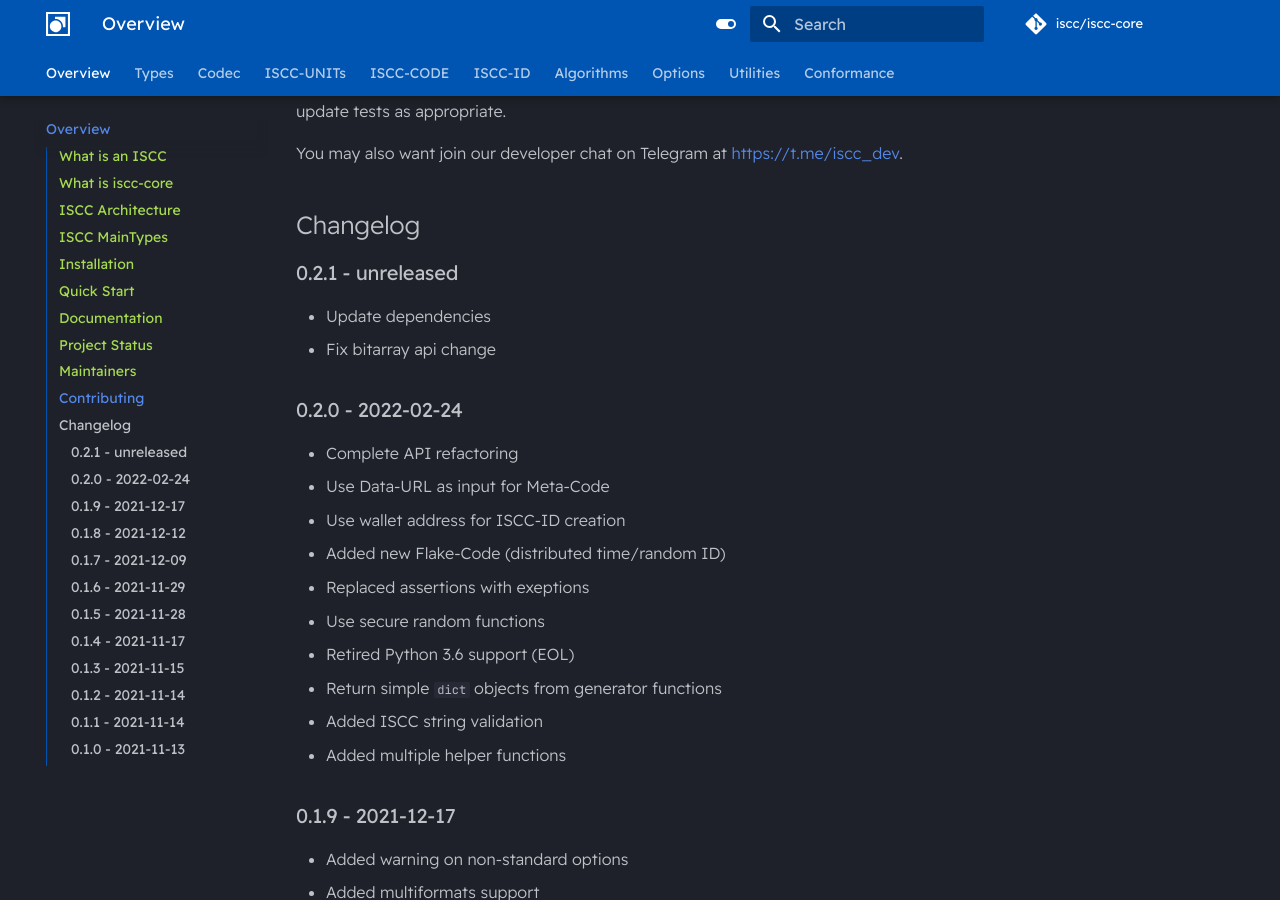
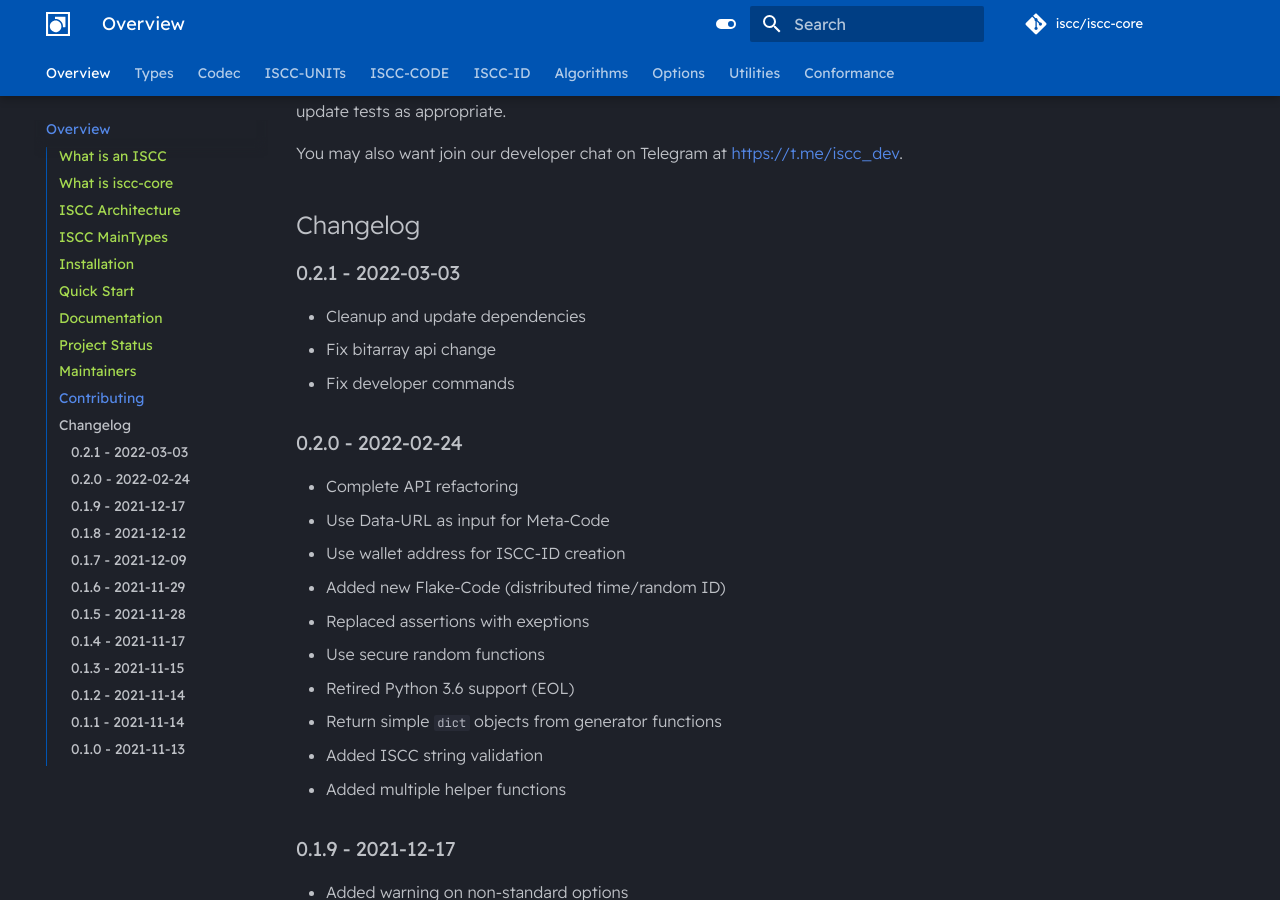
Before and after one commit to iscc/iscc-core, an MkDocs documentation site: the page built from docs/index.md, in a window 1280 px wide and 900 px high, scrolled down 4332 px. Built offline with MkDocs 1.6.1 and Material for MkDocs 9.7.7, drawn with Linux system fonts in a browser that asks for light colours; comment, search, counter and statistics services are not loaded.

Commit message:
Release v0.2.1

```diff
--- a/docs/index.md
+++ b/docs/index.md
@@ -144,9 +144,10 @@ You may also want join our developer chat on Telegram at <https://t.me/iscc_dev>
 
 ## Changelog
 
-### 0.2.1 - unreleased
-- Update dependencies
+### 0.2.1 - 2022-03-03
+- Cleanup and update dependencies
 - Fix bitarray api change
+- Fix developer commands
 
 ### 0.2.0 - 2022-02-24
 - Complete API refactoring
--- a/iscc_core/__init__.py
+++ b/iscc_core/__init__.py
@@ -1,4 +1,4 @@
-__version__ = "0.2.0"
+__version__ = "0.2.1"
 from iscc_core.options import core_opts, conformant_options
 from iscc_core import v0
 
--- a/pyproject.toml
+++ b/pyproject.toml
@@ -1,6 +1,6 @@
 [tool.poetry]
 name = "iscc-core"
-version = "0.2.0"
+version = "0.2.1"
 build = "build.py"
 description = "ISCC - Core Algorithms"
 authors = ["Titusz <tp@py7.de>"]
```
Also changed, not shown: README.md (+1 -1 lines).
